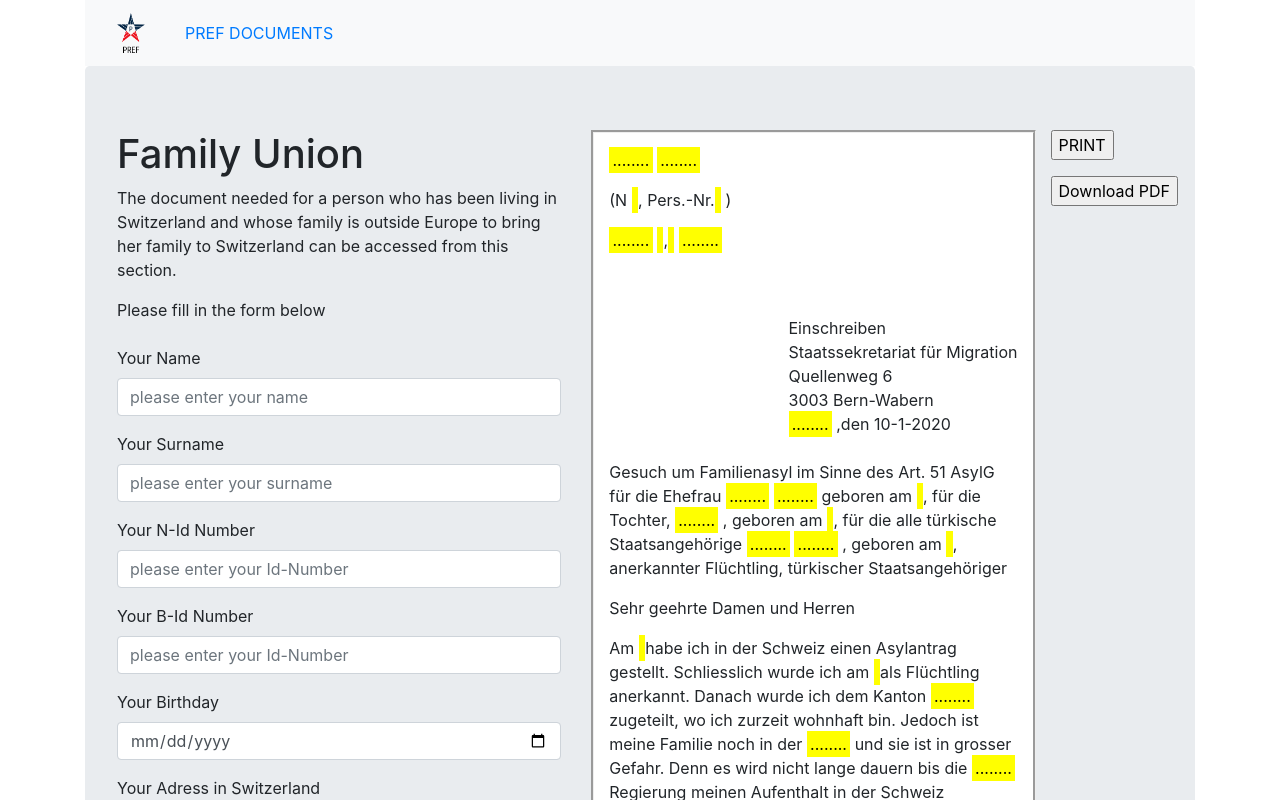
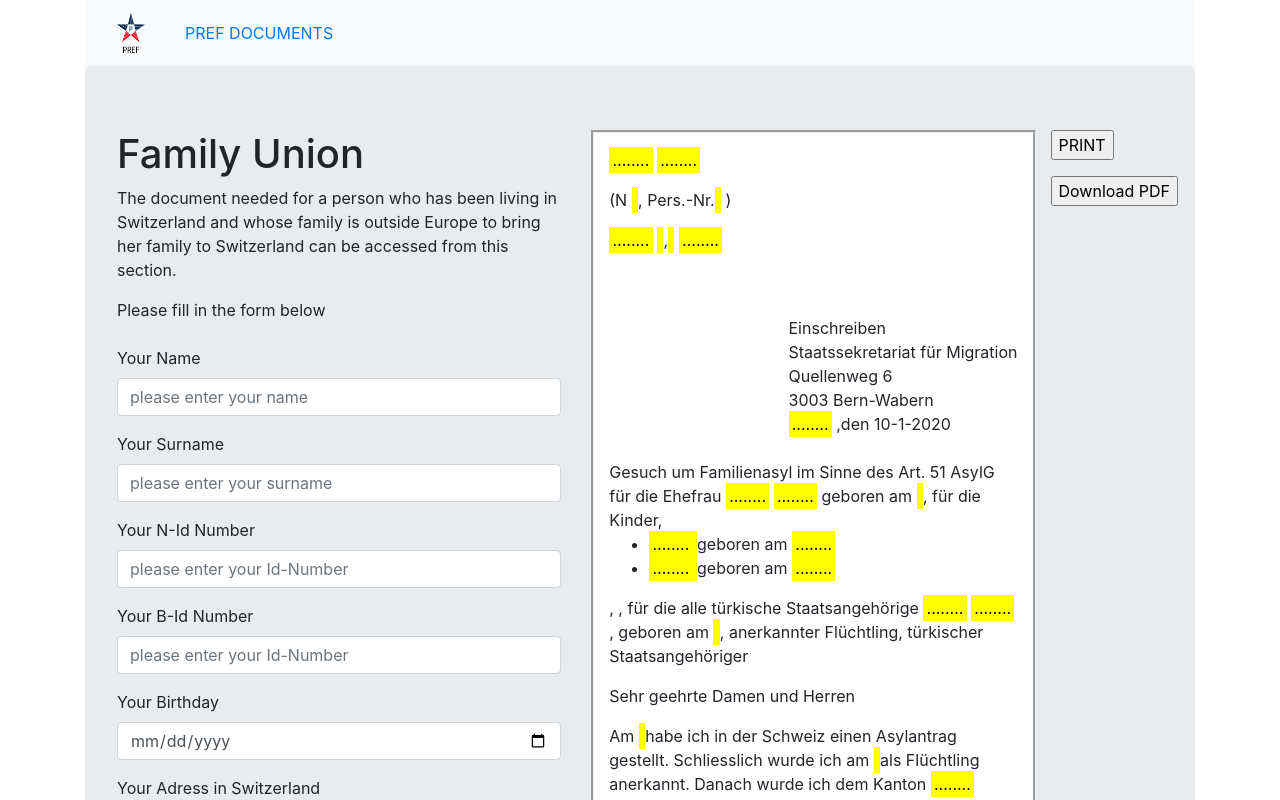
Before and after one commit to sokmen4083/PREF-Client, a React (Create React App) app: page /CantonChange in a window 1280 px wide. Shown: the top 800 px of the page. Built offline with nearby package versions, Linux system fonts and the light colour scheme.

Commit message:
Add your kinder button has done

```diff
--- a/src/Dashboard/CantonChange.js
+++ b/src/Dashboard/CantonChange.js
@@ -34,10 +34,6 @@ export class CantonChange extends Component
         userwifesname: '',
         userwifessurname:'',
         userwifesbirthday: Date,
-        userfirstchildname: '',
-        userfirstchildbirthday: Date,
-        usersecondchildsname: '',
-        usersecondchildbirthday: Date,
         values: [],
       };
   }
@@ -264,8 +260,13 @@ doc.save('My-Document.pdf');
               <p>
                 Gesuch um Familienasyl im Sinne des Art. 51 AsylG für die Ehefrau
                  <span> <mark>{this.state.userwifesname !== ""? this.state.userwifesname:"........"}</mark>  <mark>{this.state.userwifessurname !== ""? this.state.userwifessurname:"........"}</mark> </span>
-                geboren am <span> <mark>{this.state.userwifesbirthday !== ""? this.state.userwifesbirthday:"........"}</mark> </span>, für die Tochter, <span> <mark>{this.state.values.length > 0 ? this.state.values[0]:"........"}</mark> </span>,
-                geboren am <mark>{this.state.userfirstchildbirthday !== ""? this.state.userfirstchildbirthday:"........"}</mark>, für die
+                geboren am <span> <mark>{this.state.userwifesbirthday !== ""? this.state.userwifesbirthday:"........"}</mark> </span>,
+                für die Kinder,
+                 <ul>
+                   <li> <mark> {this.state.values.length > 0 ? this.state.values[0]:"........"} </mark> geboren am <mark> {this.state.values.length > 0  ? this.state.values[1]:"........"}</mark></li>
+                   <li> <mark> {this.state.values.length > 0 ? this.state.values[0]:"........"} </mark> geboren am <mark> {this.state.values.length > 0  ? this.state.values[1]:"........"}</mark></li>
+                 </ul>,
+                , für die
                 alle türkische Staatsangehörige
                 <span id="user-name"> <mark>{this.state.username !== ""? this.state.username:"........"}</mark> <mark>{this.state.usersurname !== ""? this.state.usersurname:"........"}</mark> </span>, geboren am
                 <span id="user-birthday"> <mark>{this.state.userbirthday !== ""? this.state.userbirthday:"........"}</mark> </span>, anerkannter Flüchtling,
--- a/src/Dashboard/FamilyUnion.js
+++ b/src/Dashboard/FamilyUnion.js
@@ -14,7 +14,6 @@ export class Family extends Component
       var today = new Date(),
             date = (today.getMonth() + 1) + '-' + today.getDate()  + '-' + today.getFullYear() ;
       this.myChangeHandler = this.myChangeHandler.bind(this);
-      this.handleSubmit = this.handleSubmit.bind(this);
       this.state = {
         date: date,
         username: '',
@@ -39,34 +38,52 @@ export class Family extends Component
         usersecondchildsname: '',
         usersecondchildbirthday: Date,
         values: [],
+        valuesbirthday: [],
       };
   }
   createUI(){
     return this.state.values.map((el, i) =>
         <div key={i}>
           <Form.Group controlId="formBasicEmail">
-          <Form.Label>Your Child Name</Form.Label>
-         <Form.Control type="text" value={el||''} placeholder="your child name " name="userfirstchildname" onChange={this.myChangeHandler.bind(this, i)} />
+          <Form.Label>Your {i+1}. Child Name</Form.Label>
+         <Form.Control type="text" value={el||''} placeholder="your child name " name="userfirstchildname" onChange={this.handleNameChange.bind(this, i)} />
          </Form.Group>
          <Form.Group controlId="formBasicEmail">
-          <Form.Label>Your Child Birthday</Form.Label>
-         <Form.Control type="date" value={el||''} name="userfirstchildbirthday" onChange={this.myChangeHandler.bind(this, i)} />
+          <Form.Label>Your {i+1}. Child Birthday</Form.Label>
+         <Form.Control type="date" value={el||''}  onChange={this.handleBirthdayChange.bind(this, i)} />
          </Form.Group>
         </div>
+
     )
  }
 
- handleChange(i, event) {
-   if(arguments.length === 2){
-    let values = [...this.state.values];
-    values[i] = event.target.value;
-    this.setState({ values });
-   }else if(arguments === 1){
-    let nam = event.target.name;
-    let val = event.target.value;
-    this.setState({[nam]: val})
-   }
- }
+
+ createUIListName(){
+  return this.state.values.map((el, i) =>
+      <div key={i}>
+       <li  value={el||''} onChange={this.handleNameChange.bind(this, i)}> <mark> {this.state.values[i]} </mark>
+       <span value={el||''} onChange={this.handleBirthdayChange.bind(this, i)}> geboren am <mark> {this.state.valuesbirthday[i]}</mark></span>
+       </li>
+      </div>
+  )
+}
+
+
+handleNameChange(i, event) {
+  let values = [...this.state.values];
+  values[i] = event.target.value;
+  this.setState({ values });
+  console.log("values" , values)
+
+}
+handleBirthdayChange(i, event) {
+  let valuesbirthday = [...this.state.valuesbirthday];
+  valuesbirthday[i] = event.target.value;
+  this.setState({ valuesbirthday });
+  console.log("values" , valuesbirthday)
+
+}
+
 
  myChangeHandler(i, event) {
   console.log(i,event);
@@ -87,16 +104,7 @@ export class Family extends Component
    this.setState(prevState => ({ values: [...prevState.values, '']}))
  }
 
- removeClick(i){
-    let values = [...this.state.values];
-    values.splice(i,1);
-    this.setState({ values });
- }
 
- handleSubmit(event) {
-   alert('A name was submitted: ' + this.state.values.join(', '));
-   event.preventDefault();
- }
 
   sendToPrint(){
       var divContents = document.getElementById("family-pdf").innerHTML;
@@ -225,11 +233,9 @@ doc.save('My-Document.pdf');
           </Form.Group>
         </Form>
 
-      <form onSubmit={this.handleSubmit}>
+      <form>
           {this.createUI()}
-          <Button value='Add Your Kinder' onClick={this.addClick.bind(this)}>
-          Add Your Kinder
-          </Button>
+      <Button onClick={this.addClick.bind(this)}> Add Your Kinder </Button>
       </form>
         </Col>
         <Col>
@@ -264,9 +270,12 @@ doc.save('My-Document.pdf');
               <p>
                 Gesuch um Familienasyl im Sinne des Art. 51 AsylG für die Ehefrau
                  <span> <mark>{this.state.userwifesname !== ""? this.state.userwifesname:"........"}</mark>  <mark>{this.state.userwifessurname !== ""? this.state.userwifessurname:"........"}</mark> </span>
-                geboren am <span> <mark>{this.state.userwifesbirthday !== ""? this.state.userwifesbirthday:"........"}</mark> </span>, für die Tochter, <span> <mark>{this.state.values.length > 0 ? this.state.values[0]:"........"}</mark> </span>,
-                geboren am <mark>{this.state.userfirstchildbirthday !== ""? this.state.userfirstchildbirthday:"........"}</mark>, für die
-                alle türkische Staatsangehörige
+                geboren am <span> <mark>{this.state.userwifesbirthday !== ""? this.state.userwifesbirthday:"........"}</mark> </span>,
+                für die Kinder,
+                 <ul onSubmit={this.handleSubmit}>
+                     {this.createUIListName()}
+                 </ul>
+                 , für die alle türkische Staatsangehörige
                 <span id="user-name"> <mark>{this.state.username !== ""? this.state.username:"........"}</mark> <mark>{this.state.usersurname !== ""? this.state.usersurname:"........"}</mark> </span>, geboren am
                 <span id="user-birthday"> <mark>{this.state.userbirthday !== ""? this.state.userbirthday:"........"}</mark> </span>, anerkannter Flüchtling,
                 türkischer Staatsangehöriger
```
